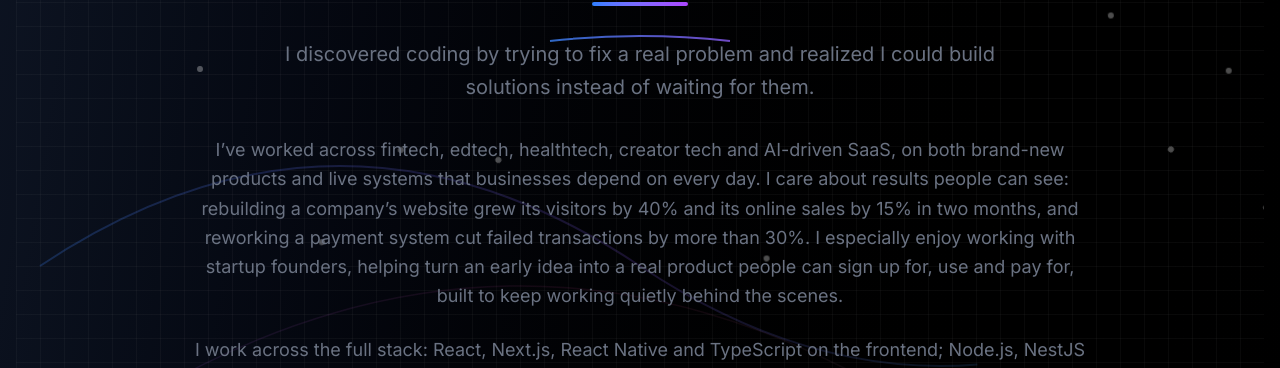
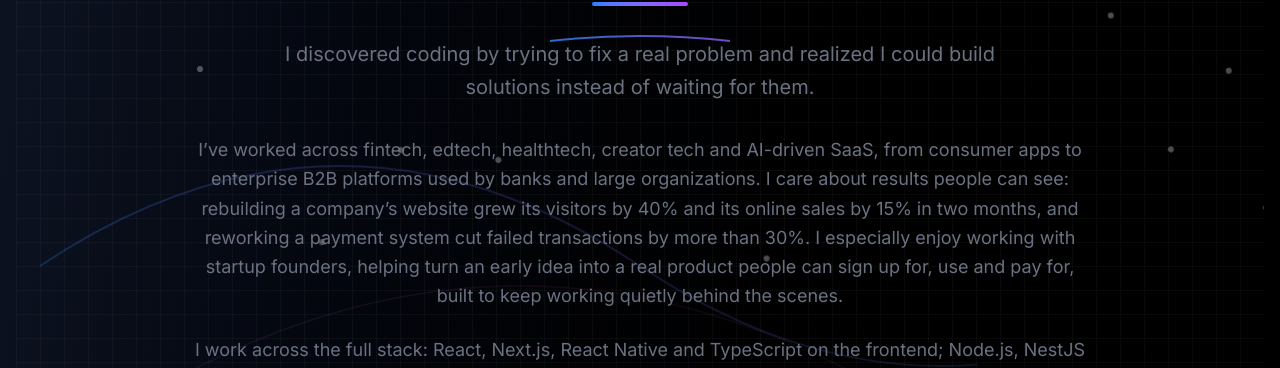
Before and after one commit to Stephen-Ogunjobi/portfolio, a React (Vite) app: page / in a window 1280 px wide. Shown: the part 958-1326 px from the top of the page. Built offline with nearby package versions, Linux system fonts and the light colour scheme.

Commit message:
update: mention enterprise B2B experience in about section

```diff
--- a/src/pages/About.tsx
+++ b/src/pages/About.tsx
@@ -213,8 +213,8 @@ export default function About() {
             style={{ transitionDelay: "200ms" }}
           >
             I’ve worked across fintech, edtech, healthtech, creator tech and
-            AI-driven SaaS, on both brand-new products and live systems that
-            businesses depend on every day. I care about results people can see:
+            AI-driven SaaS, from consumer apps to enterprise B2B platforms used
+            by banks and large organizations. I care about results people can see:
             rebuilding a company’s website grew its visitors by 40% and its
             online sales by 15% in two months, and reworking a payment system
             cut failed transactions by more than 30%. I especially enjoy working
```
